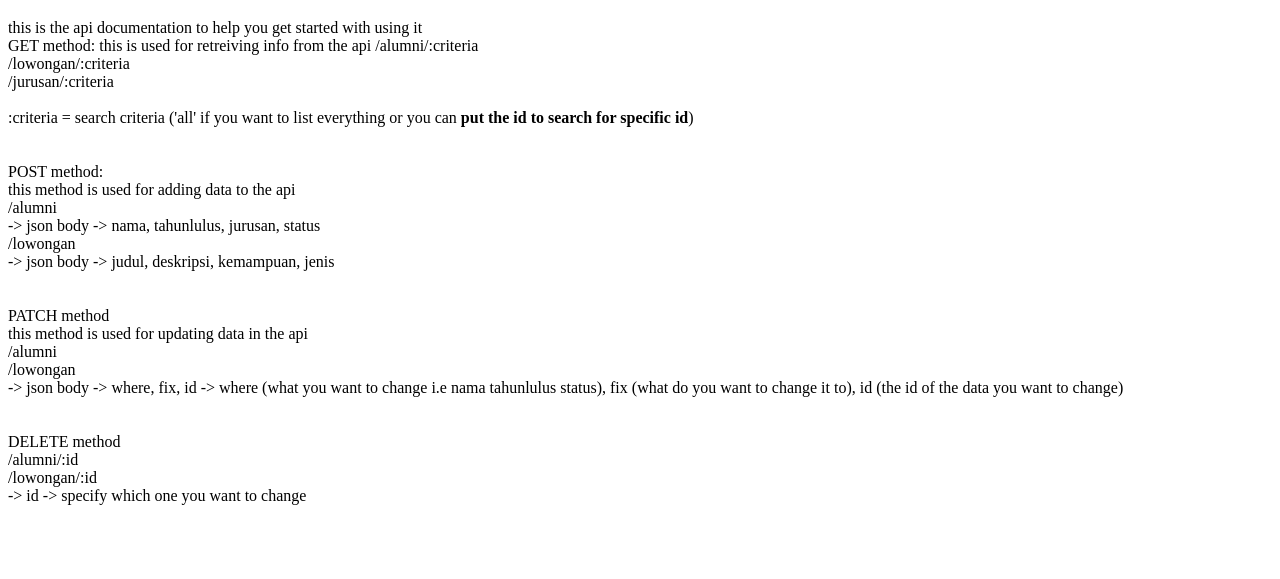
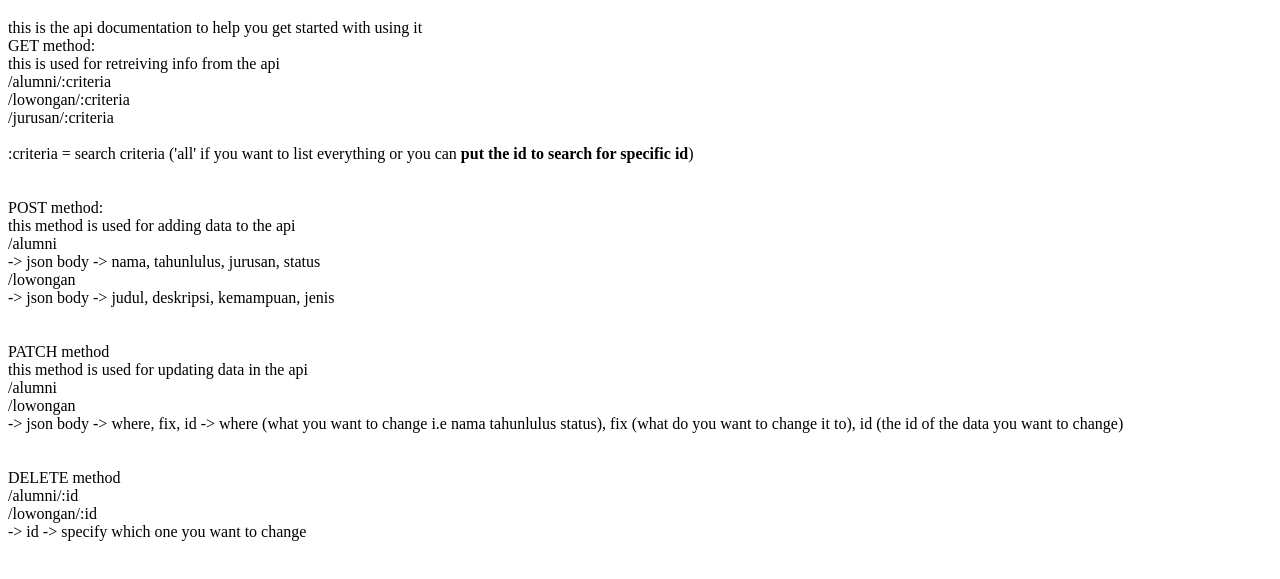
Before and after one commit to fsakhiy/apihumas, a website: page static/index.html in a window 1280 px wide. Shown: the part 61-640 px from the top of the page. Drawn offline with Linux system fonts and the light colour scheme.

Commit message:
adding some fix to the docs

```diff
--- a/static/index.html
+++ b/static/index.html
@@ -11,8 +11,8 @@
     <p>
         this is the api documentation to help you get started with using it
         <br>
-        GET method:
-        this is used for retreiving info from the api
+        GET method: <br>
+        this is used for retreiving info from the api <br>
         /alumni/:criteria <br>
         /lowongan/:criteria <br>
         /jurusan/:criteria <br>
```
